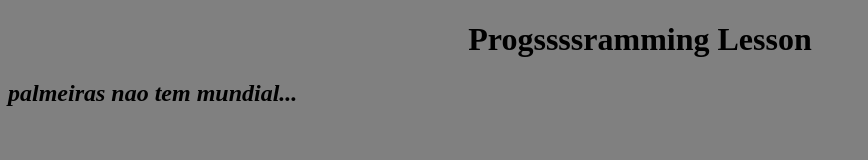
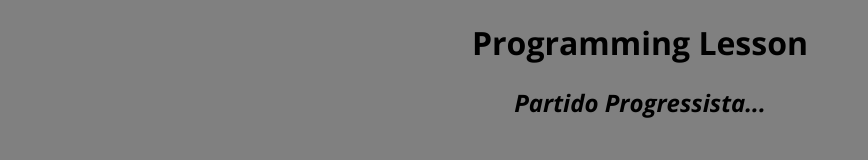
Before and after one commit to L1P1M4stellini/HTML, a plain HTML site: page flamengo/index.html in a window 1280 px wide. Shown: the whole page, without its empty margins (0-868 px from the left). Drawn offline with nearby package versions, Linux system fonts and the light colour scheme.

Commit message:
Add files via upload

```diff
--- a/flamengo/index.html
+++ b/flamengo/index.html
@@ -3,12 +3,15 @@
 <head>
     <meta charset="UTF-8">
     <meta name="viewport" content="widsth=device-width, initial-scale=1.0">
-    <title>Lasanha</title>
+    <title>Lasanha ( ͡❛ ₒ ͡❛)</title>
     <link rel="stylesheet" href="style.css">
+    <link rel="preconnect" href="https://fonts.googleapis.com">
+    <link rel="preconnect" href="https://fonts.gstatic.com" crossorigin>
+    <link href="https://fonts.googleapis.com/css2?family=Open+Sans:ital,wght@0,300..800;1,300..800&display=swap" rel="stylesheet">
 </head>
 <body>
-   <h1>Progssssramming  Lesson</h1>
-   <h2><i>palmeiras nao tem mundial...</i></h2>
+   <h1>Programming  Lesson</h1>
+   <h2><i>Partido Progressista...</i></h2>
    <script src="main.js"></script>
 </body>
 </html>
--- a/flamengo/main.js
+++ b/flamengo/main.js
@@ -1 +1 @@
-alert("Warnings")
+alert("Warning")
--- a/flamengo/style.css
+++ b/flamengo/style.css
@@ -1,6 +1,15 @@
 h1 {text-align: center;
 }
+
+body {
+  font-family: "Open Sans", sans-serif;
+  font-optical-sizing: auto;
+  font-weight: 500;sssss
+  font-style: normal;
+  font-variation-settings:
+    "wdth" 100;
+}
 h1{color:black}
-h2{}
+h2 {text-align: center;}
 
 body{ background-color: grey;}
```
